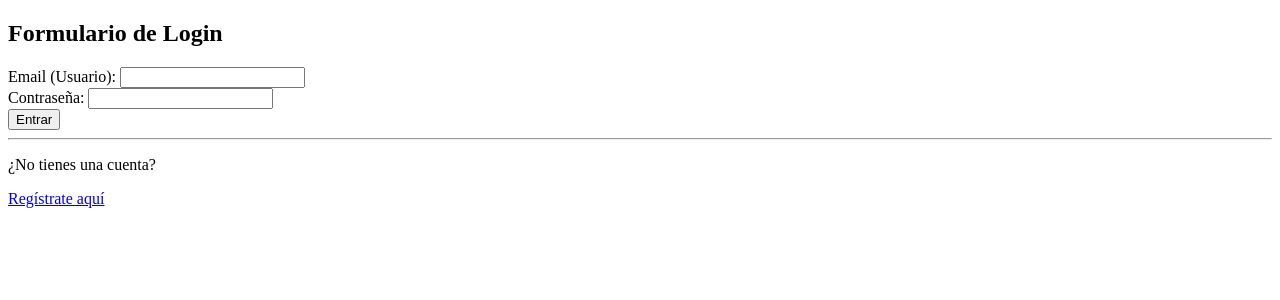
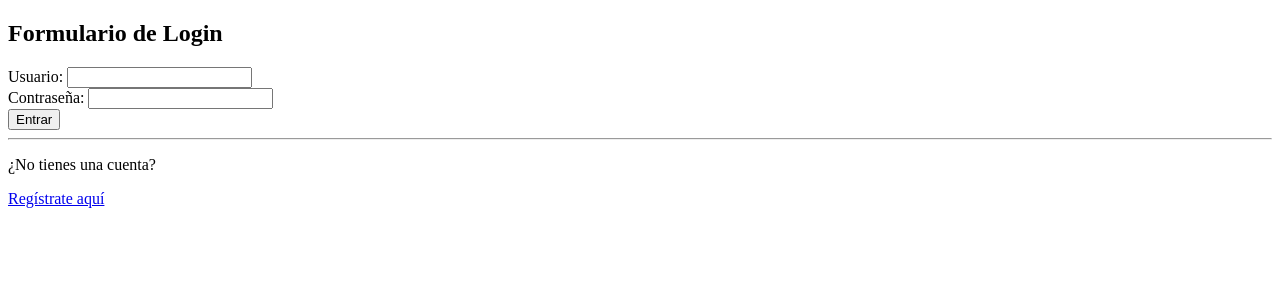
Before and after one commit to DiegoSZ675/videojuego, a PHP site: page / in a window 1280 px wide. Shown: the top 300 px of the page. Run offline with PHP 8.4, Linux system fonts and the light colour scheme.

Commit message:
Replace email input with username input in form

```diff
--- a/index.php
+++ b/index.php
@@ -9,8 +9,8 @@
 
     <form action="login.php" method="POST">
         <div>
-            <label for="email">Email (Usuario):</label>
-            <input type="email" id="email" name="email" required>
+            <label for="username">Usuario:</label>
+            <input type="text" id="username" name="username" required>
         </div>
         <div>
             <label for="contrasena">Contraseña:</label>
```
